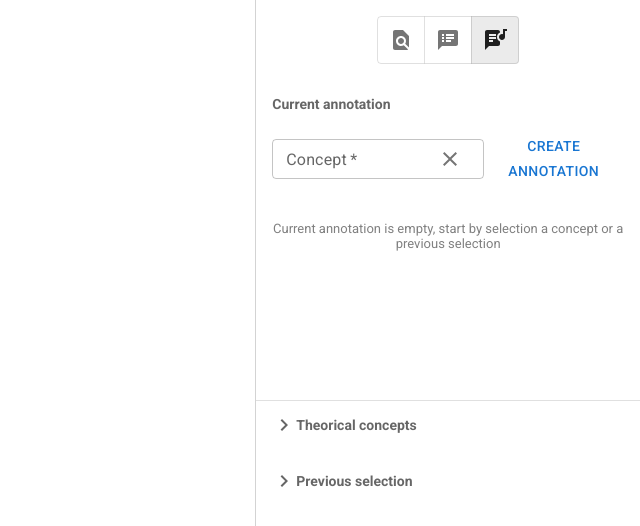
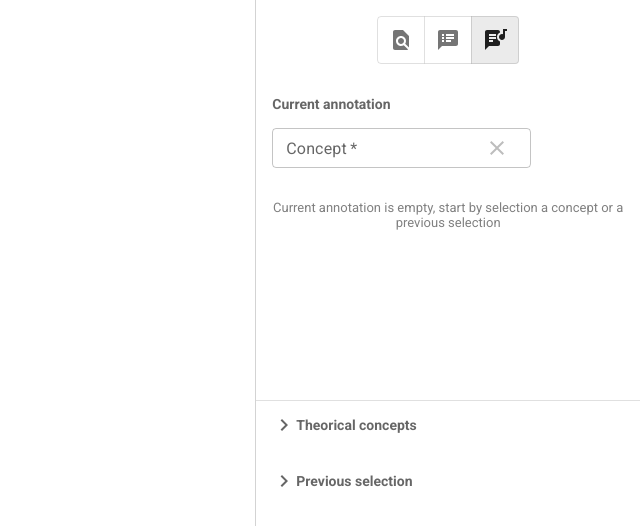
Before and after one commit to sherlock-iremus/sherlock-tonalities, a React (Create React App) app: page /mei in a window 1280 px wide. Both pictures are taken after a click on the button 1135 px from the left and 40 px from the top of the page. Shown: the top 526 px of the page, without its empty margins (640-1280 px from the left). Built offline with nearby package versions, Linux system fonts and the light colour scheme.

Commit message:
add nodata text

```diff
--- a/src/features/meiviewer/MeiViewer.jsx
+++ b/src/features/meiviewer/MeiViewer.jsx
@@ -377,15 +377,17 @@ const MeiViewer = ({
                       InputProps={{
                         readOnly: true,
                         endAdornment: (
-                          <InputAdornment>
-                            <IconButton onClick={() => setCurrentAnnotation({ ...currentAnnotation, concept: null })}>
+                          <InputAdornment position="end">
+                            <IconButton
+                              onClick={() => setCurrentAnnotation({ ...currentAnnotation, concept: null })}
+                              disabled={!currentAnnotation.concept}
+                            >
                               <Close />
                             </IconButton>
                           </InputAdornment>
                         ),
                       }}
                     />
-                    <Button>Create annotation</Button>
                   </div>
                 </ListSubheader>
               }
@@ -435,7 +437,7 @@ const MeiViewer = ({
             }
           >
             <Collapse in={openedList === CONCEPTS} timeout="auto" unmountOnExit sx={{ pl: 4 }}>
-              {filteredTree.rootClasses &&
+              {filteredTree.rootClasses.length ? (
                 filteredTree.rootClasses.map(concept => (
                   <ConceptItem
                     key={concept.iri}
@@ -448,7 +450,10 @@ const MeiViewer = ({
                       })
                     }
                   />
-                ))}
+                ))
+              ) : (
+                <div css={noDataStyle}>No matching concept for this filter</div>
+              )}
             </Collapse>
           </List>
 
```
